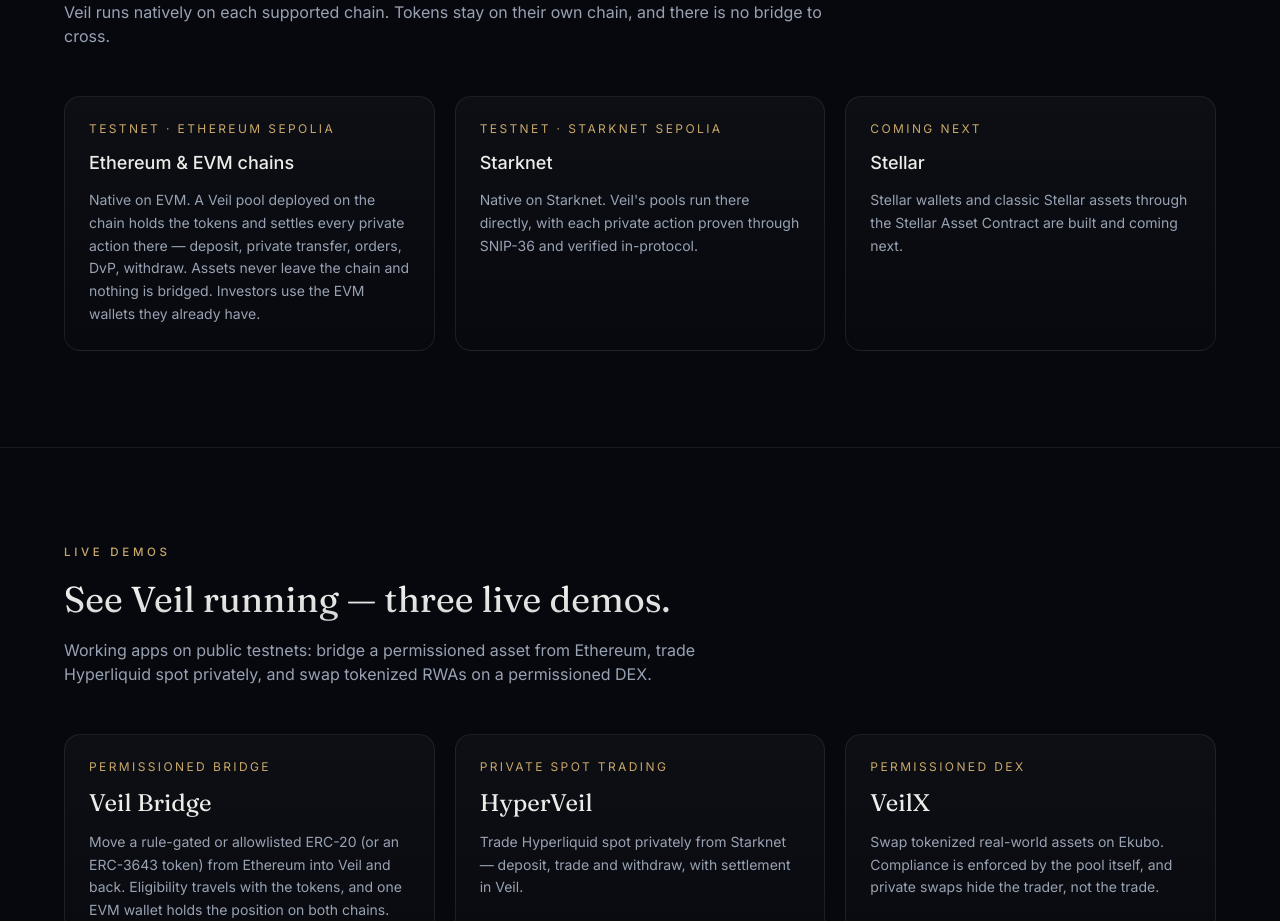
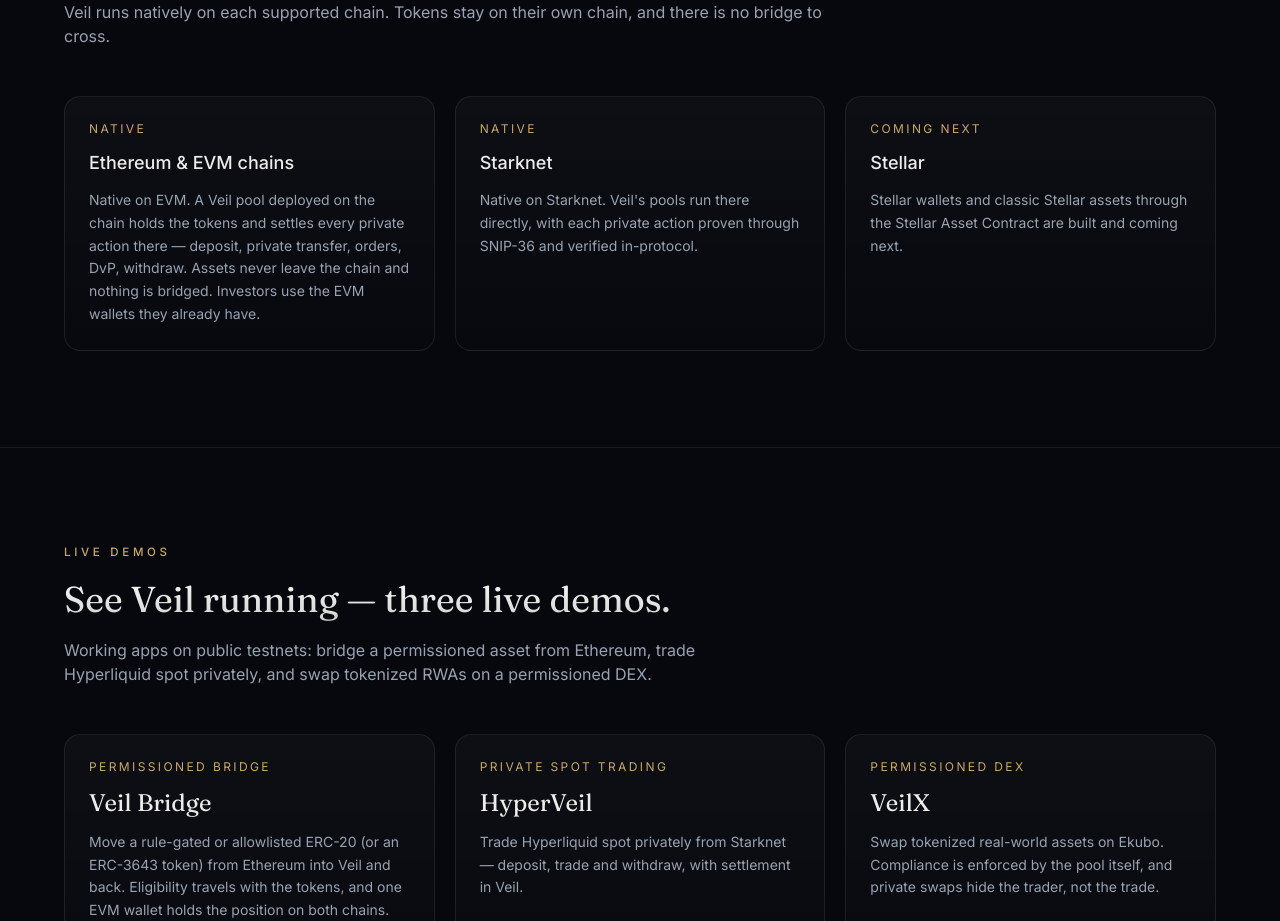
Before and after one commit to esdras-sena/veil_landing, a Next.js app: page / in a window 1280 px wide. Shown: the part 4600-5521 px from the top of the page. Built offline with nearby package versions, Linux system fonts and the light colour scheme.

Commit message:
Supported chains: drop testnet wording

```diff
--- a/app/page.tsx
+++ b/app/page.tsx
@@ -130,12 +130,12 @@ const compRows: { name: string; approach: string; highlight?: boolean; cells: Ma
 const supportedChains = [
   {
     name: "Ethereum & EVM chains",
-    status: "Testnet · Ethereum Sepolia",
+    status: "Native",
     body: "Native on EVM. A Veil pool deployed on the chain holds the tokens and settles every private action there — deposit, private transfer, orders, DvP, withdraw. Assets never leave the chain and nothing is bridged. Investors use the EVM wallets they already have.",
   },
   {
     name: "Starknet",
-    status: "Testnet · Starknet Sepolia",
+    status: "Native",
     body: "Native on Starknet. Veil's pools run there directly, with each private action proven through SNIP-36 and verified in-protocol.",
   },
   {
```
